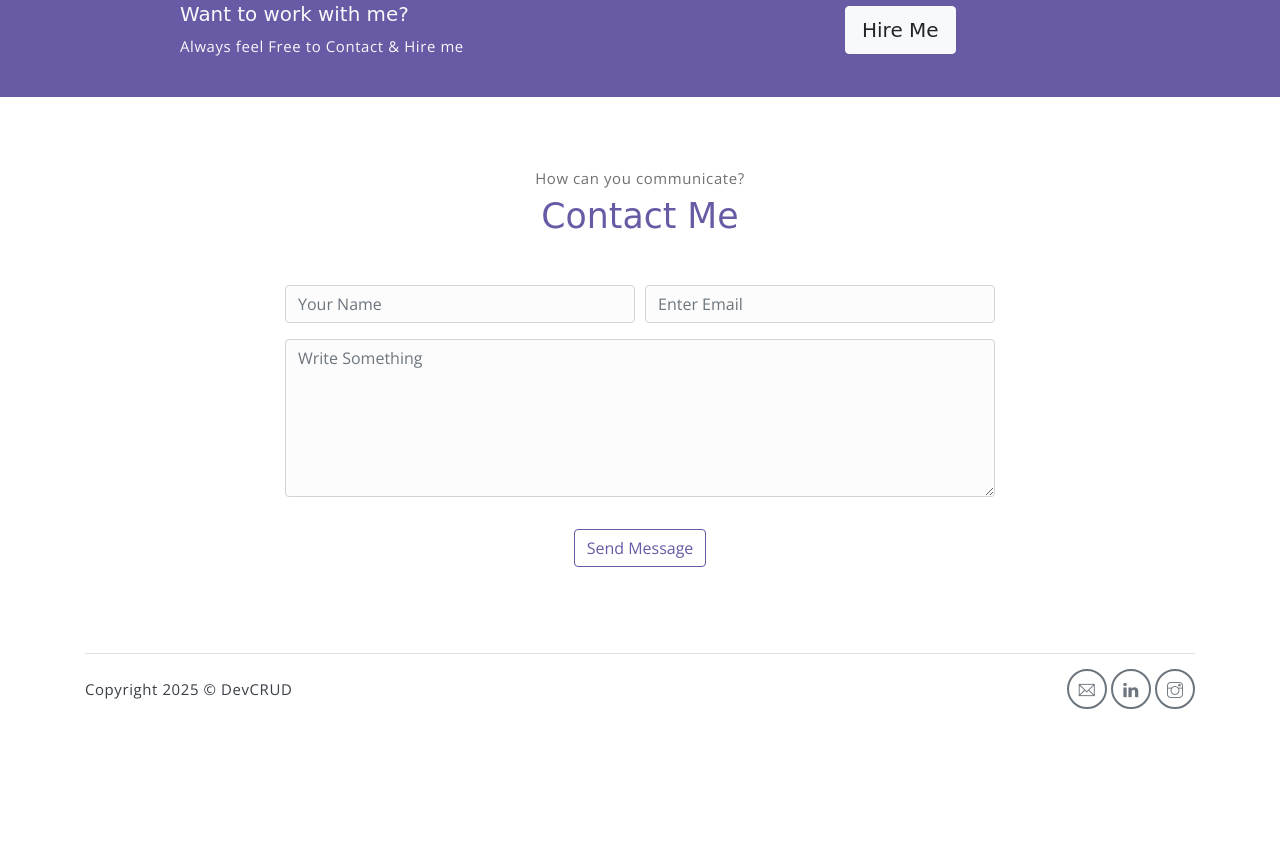
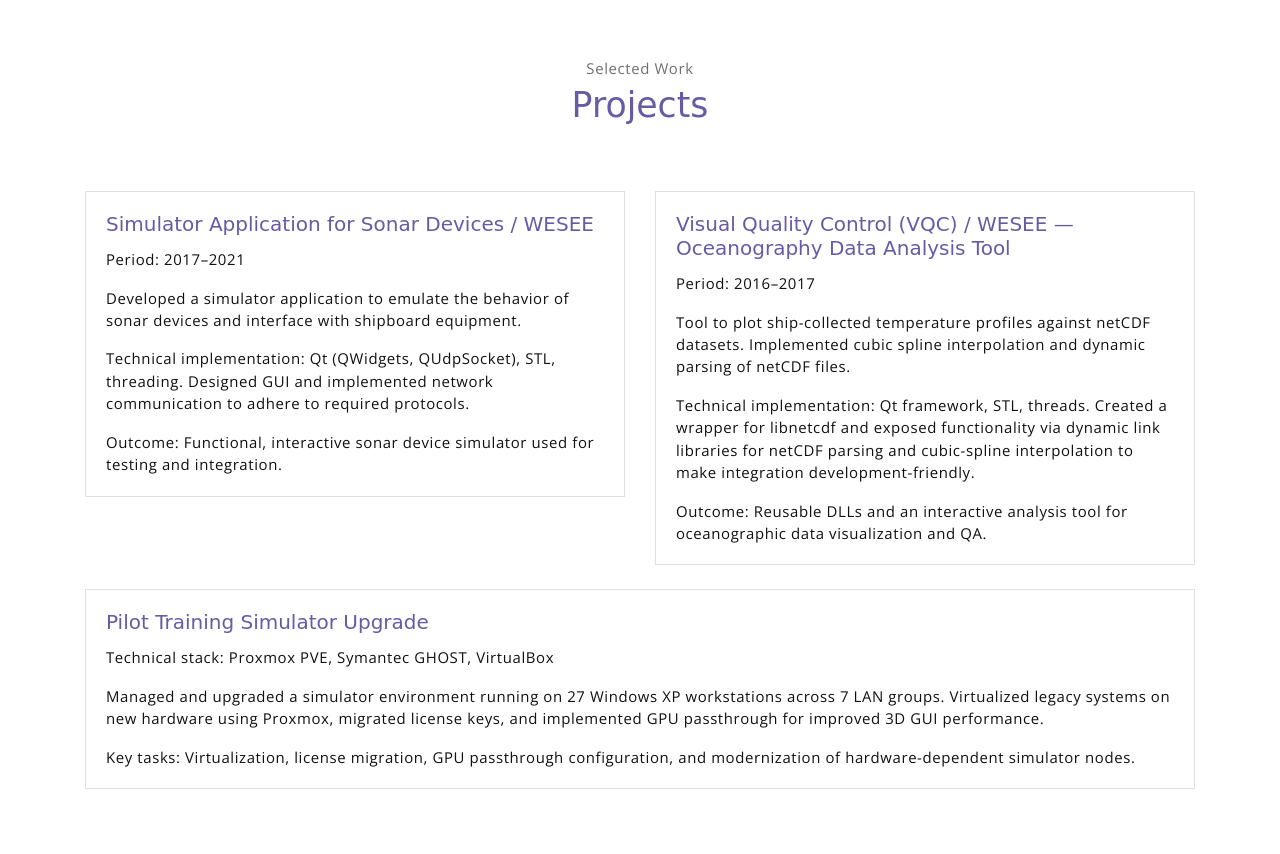
Before and after one commit to SlenZZer/myPortfolio, a plain HTML site: page index.html in a window 1280 px wide. Shown: the part 1826-2680 px from the top of the page. Before the commit the page ends 2549 px from the top, so only its background shows below. Drawn offline with nearby package versions, Linux system fonts and the light colour scheme; a web font is replaced by a local one.

Commit message:
Update navigation and add projects section

```diff
--- a/index.html
+++ b/index.html
@@ -25,13 +25,7 @@
                     <a class="link" href="#about">About</a>
                 </li>
                 <li class="item">
-                    <a class="link" href="#portfolio">Portfolio</a>
-                </li>
-                <li class="item">
-                    <a class="link" href="#testmonial">Testmonial</a>
-                </li>
-                <li class="item">
-                    <a class="link" href="#blog">Blog</a>
+                    <a class="link" href="#projects">Projects</a>
                 </li>
                 <li class="item">
                     <a class="link" href="#contact">Contact</a>
@@ -77,7 +71,7 @@
                         <br>network protocols including UDP and DDS. Demonstrated ability to lead, design and
                         <br>implement reliable, real-time solutions for complex systems.
                     </p>
-                    <a href="https://drive.google.com/file/d/1l67O7oVGSA6sPO94BMpkEOLMAR1tfP58/view?usp=sharing"><button class="btn-rounded btn btn-outline-primary mt-4">Download CV</button></a>
+                    <a href="https://drive.google.com/file/d/11ftfi1dmZTliYTHoZso9rClH1usE8mZz/view?usp=sharing"><button class="btn-rounded btn btn-outline-primary mt-4">Download CV</button></a>
                 </div>
             </div><!-- end of about wrapper -->
         </div><!-- end of container -->
@@ -130,6 +124,59 @@
         </div>
     </section><!-- end of service section -->
 
+// ...existing code...
+    </section><!-- end of service section -->
+
+    <!-- projects section -->
+    <section class="section" id="projects">
+        <div class="container text-center">
+            <p class="section-subtitle">Selected Work</p>
+            <h6 class="section-title mb-6">Projects</h6>
+
+            <div class="row">
+                <div class="col-md-6">
+                    <div class="card mb-4">
+                        <div class="card-body text-left">
+                            <h5 class="card-title">Simulator Application for Sonar Devices / WESEE</h5>
+                            <p class="card-text"><strong>Period:</strong> 2017–2021</p>
+                            <p class="card-text">
+                                Developed a simulator application to emulate the behavior of sonar devices and interface with shipboard equipment.
+                            </p>
+                            <p class="card-text"><strong>Technical implementation:</strong> Qt (QWidgets, QUdpSocket), STL, threading. Designed GUI and implemented network communication to adhere to required protocols.</p>
+                            <p class="card-text"><strong>Outcome:</strong> Functional, interactive sonar device simulator used for testing and integration.</p>
+                        </div>
+                    </div>
+                </div>
+
+                <div class="col-md-6">
+                    <div class="card mb-4">
+                        <div class="card-body text-left">
+                            <h5 class="card-title">Visual Quality Control (VQC) / WESEE — Oceanography Data Analysis Tool</h5>
+                            <p class="card-text"><strong>Period:</strong> 2016–2017</p>
+                            <p class="card-text">
+                                Tool to plot ship-collected temperature profiles against netCDF datasets. Implemented cubic spline interpolation and dynamic parsing of netCDF files.
+                            </p>
+                            <p class="card-text"><strong>Technical implementation:</strong> Qt framework, STL, threads. Created a wrapper for libnetcdf and exposed functionality via dynamic link libraries for netCDF parsing and cubic-spline interpolation to make integration development-friendly.</p>
+                            <p class="card-text"><strong>Outcome:</strong> Reusable DLLs and an interactive analysis tool for oceanographic data visualization and QA.</p>
+                        </div>
+                    </div>
+                </div>
+
+                <div class="col-md-12">
+                    <div class="card mb-4">
+                        <div class="card-body text-left">
+                            <h5 class="card-title">Pilot Training Simulator Upgrade</h5>
+                            <p class="card-text"><strong>Technical stack:</strong> Proxmox PVE, Symantec GHOST, VirtualBox</p>
+                            <p class="card-text">
+                                Managed and upgraded a simulator environment running on 27 Windows XP workstations across 7 LAN groups. Virtualized legacy systems on new hardware using Proxmox, migrated license keys, and implemented GPU passthrough for improved 3D GUI performance.
+                            </p>
+                            <p class="card-text"><strong>Key tasks:</strong> Virtualization, license migration, GPU passthrough configuration, and modernization of hardware-dependent simulator nodes.</p>
+                        </div>
+                    </div>
+                </div>
+            </div>
+        </div>
+    </section><!-- end of projects section -->
 
     <!-- section -->
     <section class="section-sm bg-primary">
@@ -181,6 +228,7 @@
                 <a href="mailto:slenzzer@gmail.com"><i class="ti-email"></i></a>
                 <a href="https://www.linkedin.com/in/ansul-yadav-slenzzer/" class="link"><i class="ti-linkedin"></i></a>
                 <a href="https://www.instagram.com/ansul.yadav2000/" class="link"><i class="ti-instagram"></i></a>
+                <a href="https://github.com/SlenZZer" class="link"><i class="ti-github"></i></a>
             </div>
         </footer>
     </div> <!-- end of page footer -->
```
